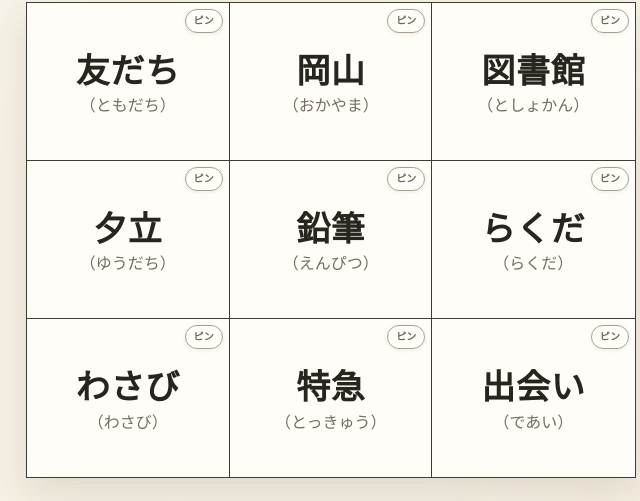
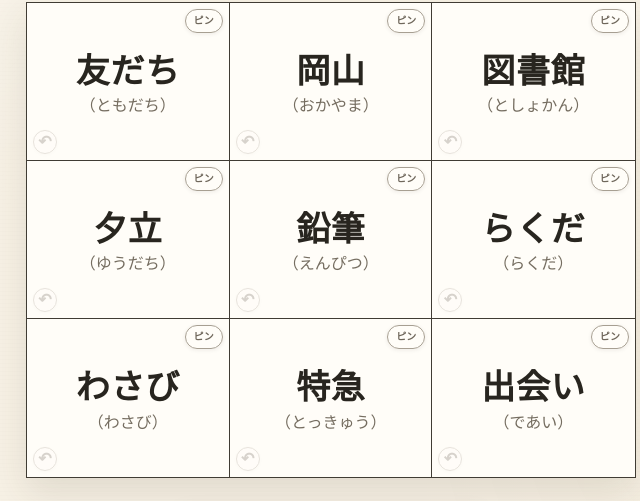
Before and after one commit to nikonikoaniki-svg/monogatarino-tane, a plain HTML site: page index.html in a window 1280 px wide. Shown: the part 260-761 px from the top of the page, 309-949 px from the left. Drawn offline with Linux system fonts and the light colour scheme.

Commit message:
Add files via upload

```diff
--- a/index.html
+++ b/index.html
@@ -49,7 +49,7 @@
     />
     <meta name="twitter:image:alt" content="物語の種――9つのことばから、ひとつの物語を。" />
     <title>物語の種</title>
-    <link rel="stylesheet" href="style.css?v=9" />
+    <link rel="stylesheet" href="style.css?v=10" />
   </head>
   <body>
     <main class="app-shell">
@@ -90,6 +90,6 @@
       <span id="meaning-text"></span>
     </div>
 
-    <script src="script.js?v=9"></script>
+    <script src="script.js?v=10"></script>
   </body>
 </html>
--- a/script.js
+++ b/script.js
@@ -98,7 +98,7 @@
 
   const canGoBack = !isSpinning && pointer > 0;
   const canGoForward = !isSpinning && pointer < history.length - 1;
-  backButton.hidden = !canGoBack;
+  backButton.hidden = false;
   backButton.disabled = !canGoBack;
   forwardButton.hidden = !canGoForward;
   forwardButton.disabled = !canGoForward;
@@ -368,7 +368,7 @@
     cellBackButton.type = "button";
     cellBackButton.className = "cell-history-button cell-back-button";
     cellBackButton.textContent = "↶";
-    cellBackButton.hidden = true;
+    cellBackButton.hidden = false;
     cellBackButton.setAttribute("aria-label", "このマスだけ1つ前のことばに戻す");
     cellBackButton.addEventListener("click", (event) => {
       event.stopPropagation();
--- a/style.css
+++ b/style.css
@@ -506,3 +506,8 @@
     font-size: 15px;
   }
 }
+
+.cell-history-button:disabled {
+  opacity: 0.28;
+  cursor: default;
+}
```
